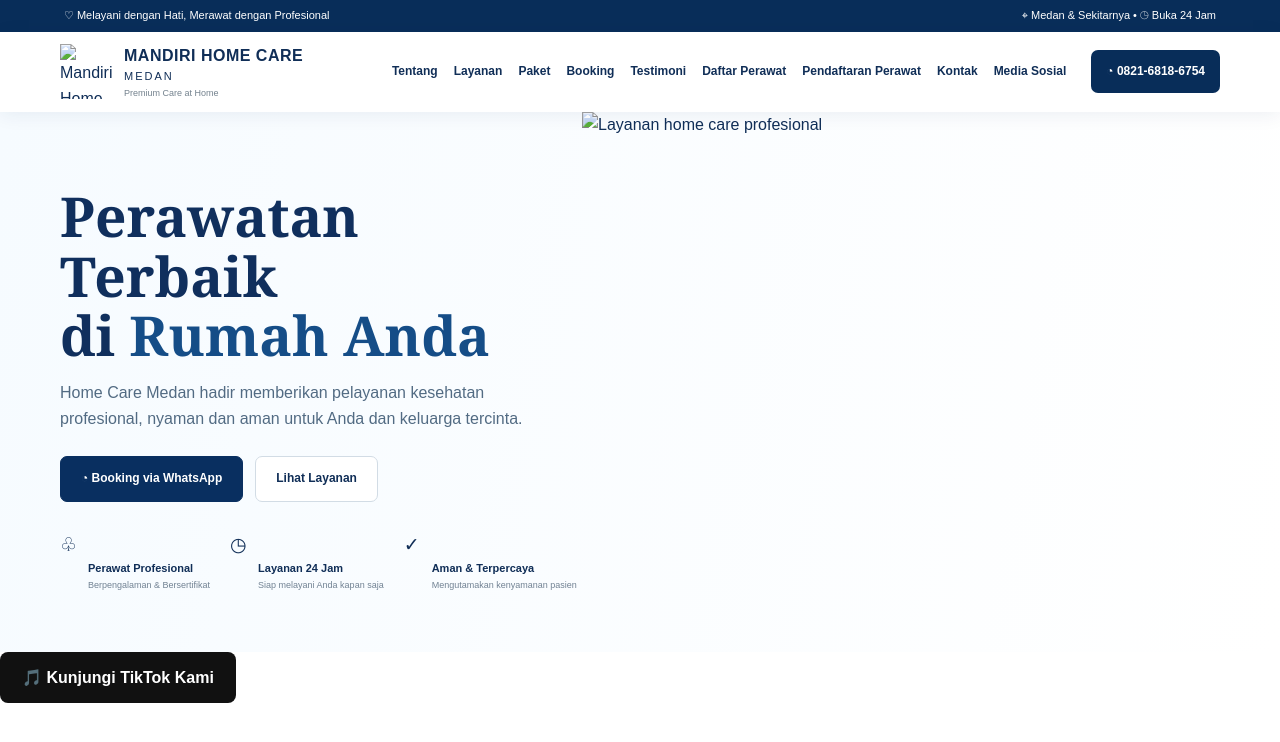
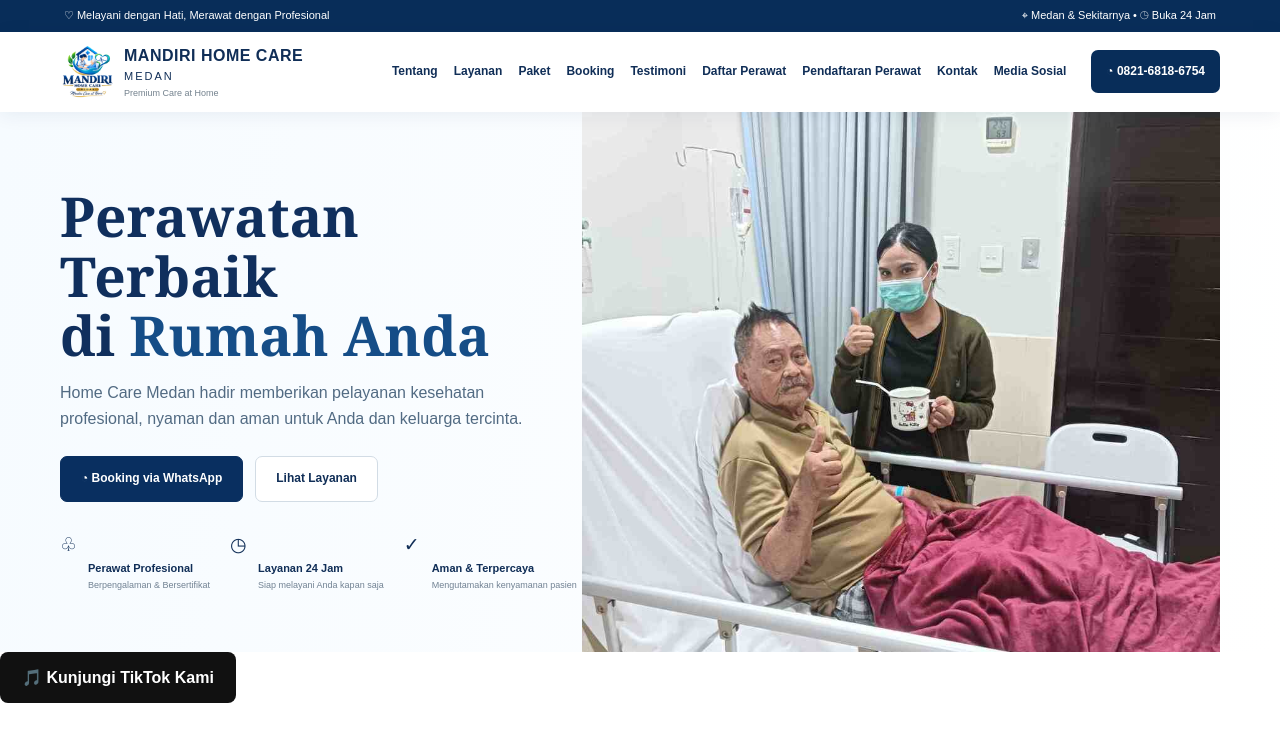
Before and after one commit to samboxn441/esia, a plain HTML site: page index.html in a window 1280 px wide. Drawn offline with Linux system fonts and the light colour scheme.

Commit message:
Update image paths in index.html

```diff
--- a/index.html
+++ b/index.html
@@ -19,7 +19,7 @@
       <div class="nav container">
         <a class="brand" href="index.html#home">
           <img
-            src="image/logo.png"
+            src="logo.png"
             alt="Mandiri Home Care Medan"
             class="logo"
           />
@@ -72,7 +72,7 @@
         </div>
         <div class="home-image">
           <img
-            src="image/home-pasien.jpg"
+            src="home-pasien.jpg"
             alt="Layanan home care profesional"
           />
         </div>
```
